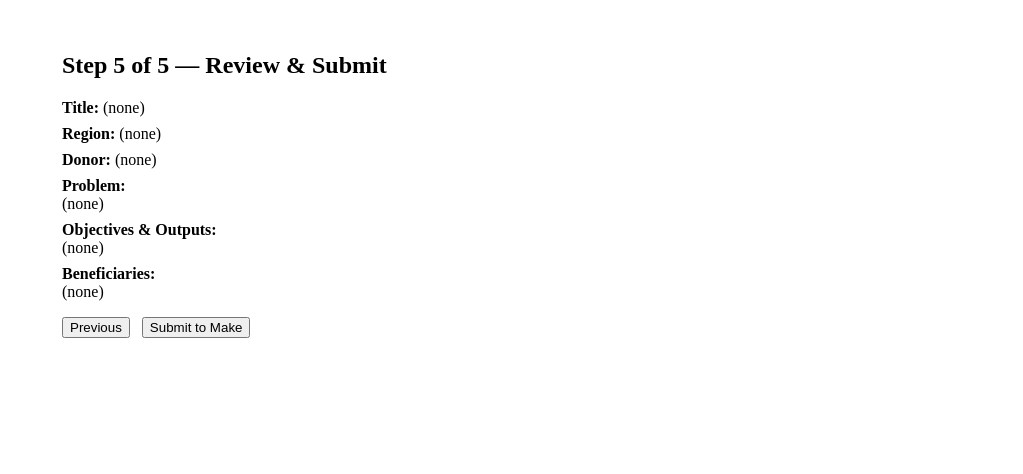
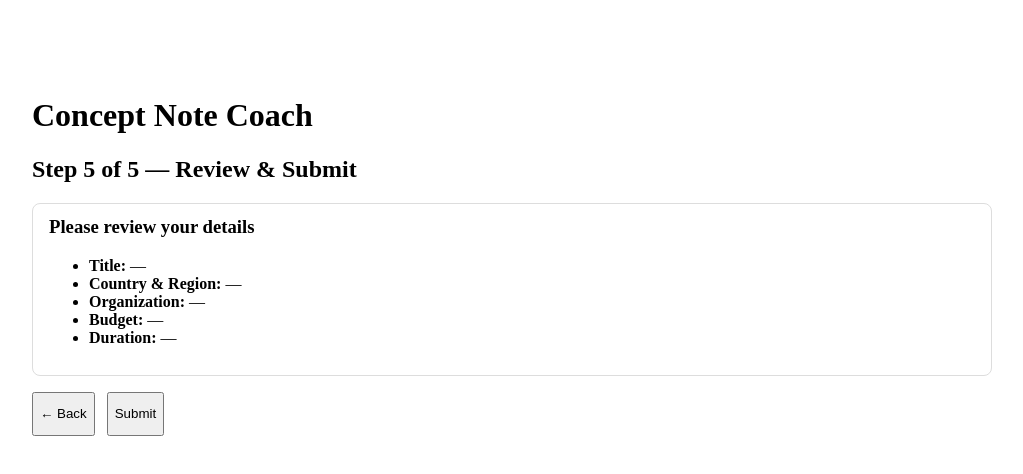
Before and after one commit to Hausa1124/concept-note-coach-5step, a React (Vite) app: page /review in a window 1280 px wide. Shown: the top 474 px of the page, without its empty margins (128-1151 px from the left). Built offline with nearby package versions, Linux system fonts and the light colour scheme.

Commit message:
review page: add Back button and submitting state

```diff
--- a/src/pages/Step5_Review.tsx
+++ b/src/pages/Step5_Review.tsx
@@ -1,6 +1,6 @@
+import { useState } from "react";
 import { useNavigate } from "react-router-dom";
 import { useForm } from "../context/FormContext";
-import { useState } from "react";
 
 export default function Step5_Review() {
   const nav = useNavigate();
@@ -8,41 +8,65 @@ export default function Step5_Review() {
   const [busy, setBusy] = useState(false);
 
   async function submit() {
-    setBusy(true);
     try {
-      const r = await fetch("/.netlify/functions/submit", {
+      setBusy(true);
+      const res = await fetch("/.netlify/functions/submit", {
         method: "POST",
         headers: { "Content-Type": "application/json" },
         body: JSON.stringify({ form: data }),
       });
-      const json = await r.json();
-      const msg = json.ok
-        ? "Submitted!"
-        : "Submit failed: " + String(json.data).slice(0, 200);
-      alert(msg);
+      const json = await res.json();
+      if (json.ok) {
+        alert("Submitted!");
+      } else {
+        const msg = String(json.data ?? "");
+        alert(`Submit failed: ${msg.slice(0, 200)}`);
+      }
     } catch (e: any) {
-      alert("Network error: " + (e?.message || e));
+      alert(`Network error: ${e?.message ?? e}`);
     } finally {
       setBusy(false);
     }
   }
 
   return (
-    <div style={{ padding: 24, maxWidth: 900, margin: "0 auto" }}>
+    <div style={{ maxWidth: 960, margin: "60px auto", padding: 16 }}>
+      <h1>Concept Note Coach</h1>
       <h2>Step 5 of 5 — Review & Submit</h2>
-      <div style={{ display: "grid", gap: 8 }}>
-        <div><strong>Title:</strong> {data.title || "(none)"} </div>
-        <div><strong>Region:</strong> {data.region || "(none)"} </div>
-        <div><strong>Donor:</strong> {data.donor || "(none)"} </div>
-        <div><strong>Problem:</strong><br /> {data.problem || "(none)"} </div>
-        <div><strong>Objectives & Outputs:</strong><br /> {data.objectives || "(none)"} </div>
-        <div><strong>Beneficiaries:</strong><br /> {data.beneficiaries || "(none)"} </div>
+
+      {/* Simple review block */}
+      <div style={{ padding: "12px 16px", border: "1px solid #ddd", borderRadius: 8, margin: "0 0 16px" }}>
+        <h3 style={{ marginTop: 0 }}>Please review your details</h3>
+        <ul>
+          <li><strong>Title:</strong> {data.title || "—"}</li>
+          <li><strong>Country & Region:</strong> {data.countryRegion || "—"}</li>
+          <li><strong>Organization:</strong> {data.organization || "—"}</li>
+          <li><strong>Budget:</strong> {data.budget || "—"}</li>
+          <li><strong>Duration:</strong> {data.duration || "—"}</li>
+        </ul>
+
+        {/* Optional: show more fields if you collected them in earlier steps */}
+        {data.problem && (
+          <>
+            <h4>Problem</h4>
+            <p style={{ whiteSpace: "pre-wrap" }}>{data.problem}</p>
+          </>
+        )}
+        {data.overallObjective && (
+          <>
+            <h4>Overall Objective</h4>
+            <p style={{ whiteSpace: "pre-wrap" }}>{data.overallObjective}</p>
+          </>
+        )}
+        {/* Add more preview items as you like */}
       </div>
 
-      <div style={{ display: "flex", gap: 12, marginTop: 16 }}>
-        <button onClick={() => nav(-1)}>Previous</button>
-        <button onClick={submit} disabled={busy}>
-          {busy ? "Submitting…" : "Submit to Make"}
+      <div style={{ display: "flex", gap: 12 }}>
+        <button type="button" onClick={() => nav(-1)} disabled={busy} style={{ height: 44 }}>
+          ← Back
+        </button>
+        <button type="button" onClick={submit} disabled={busy} style={{ height: 44 }}>
+          {busy ? "Submitting…" : "Submit"}
         </button>
       </div>
     </div>
```
